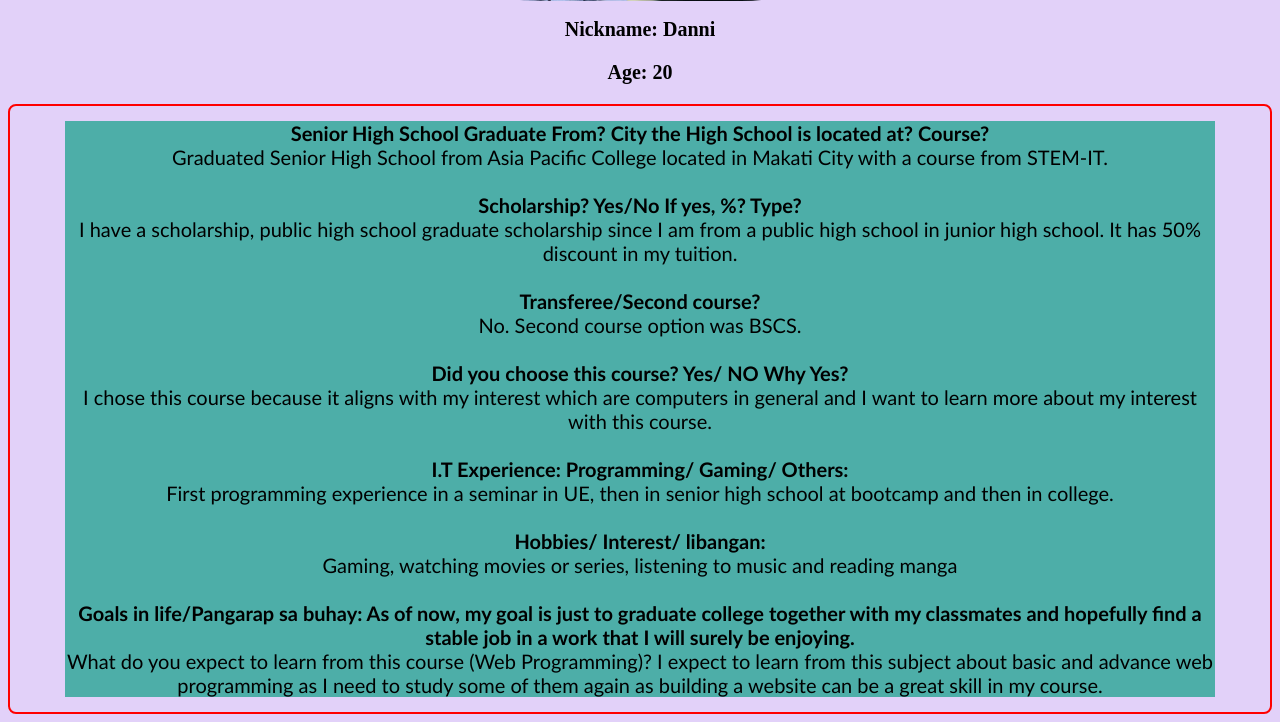
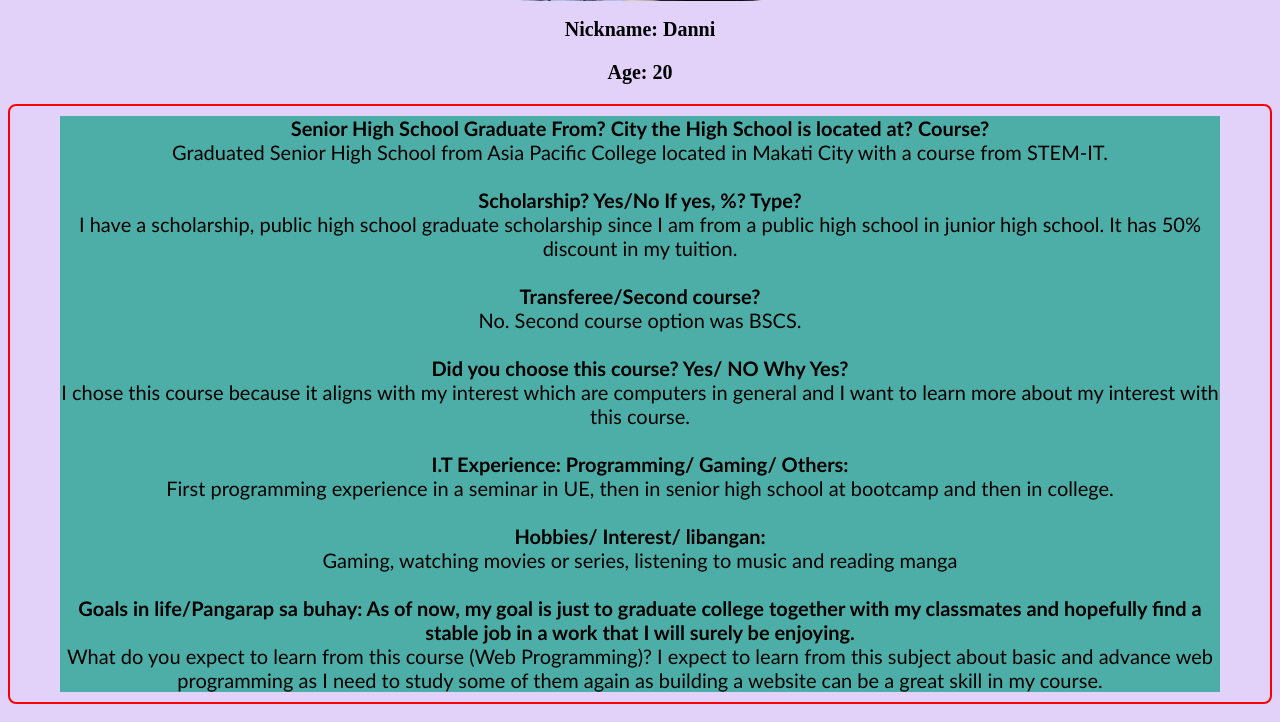
Before and after one commit to drmorta/lab2, a PHP site: page / in a window 1280 px wide. Shown: the part 486-1208 px from the top of the page. Run offline with PHP 8.4, Linux system fonts and the light colour scheme.

Commit message:
Lesson 5 - Margins

```diff
--- a/week3/style.css
+++ b/week3/style.css
@@ -25,12 +25,13 @@ p {
  font-family: Calibri;
  font-size: 20px;
  text-align: center;
- margin: 15px;
+ margin: 10px;
  background-color: #4DAEA8;
 }
 
 article {
-  float: center;
+  margin-left: auto;
+  margin-right: auto;
   padding-left: 40px;
   padding-right: 40px;
   border: 2px solid red;
```
Also changed, not shown: 1 other file.
